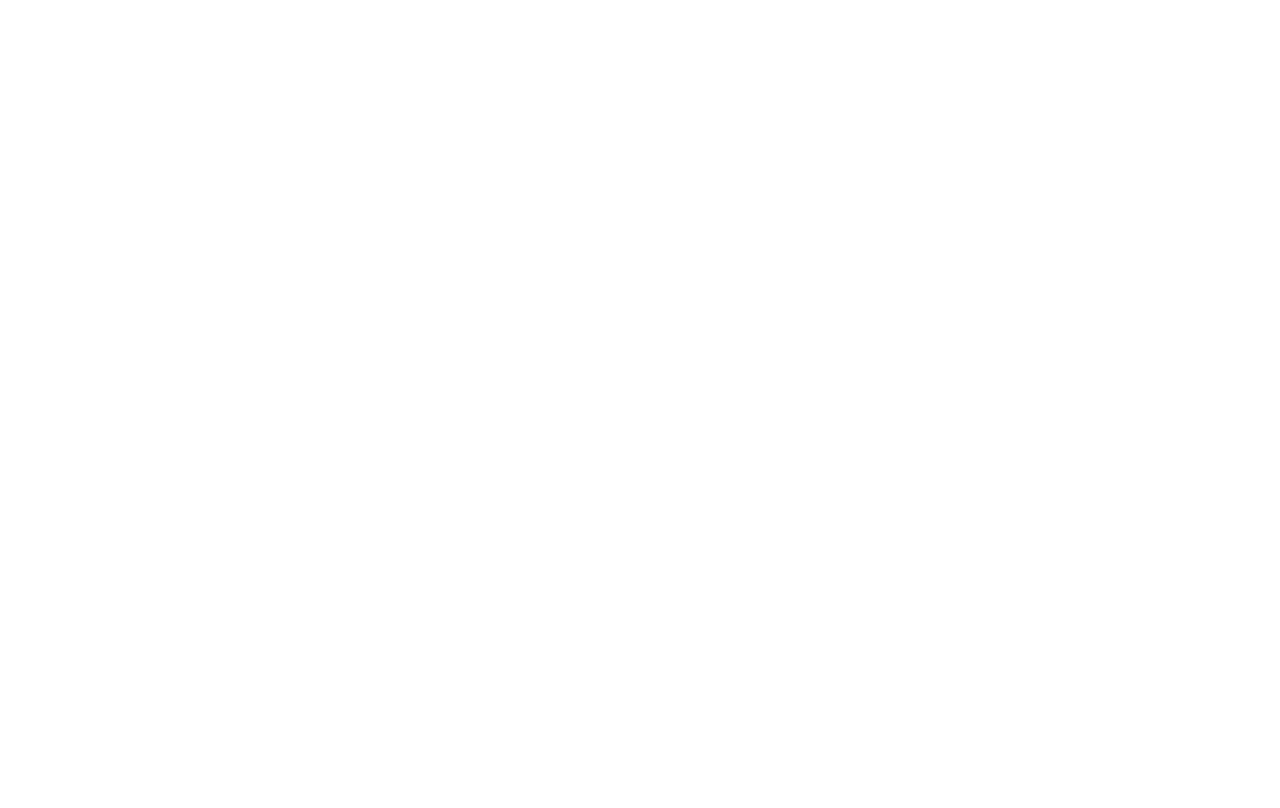
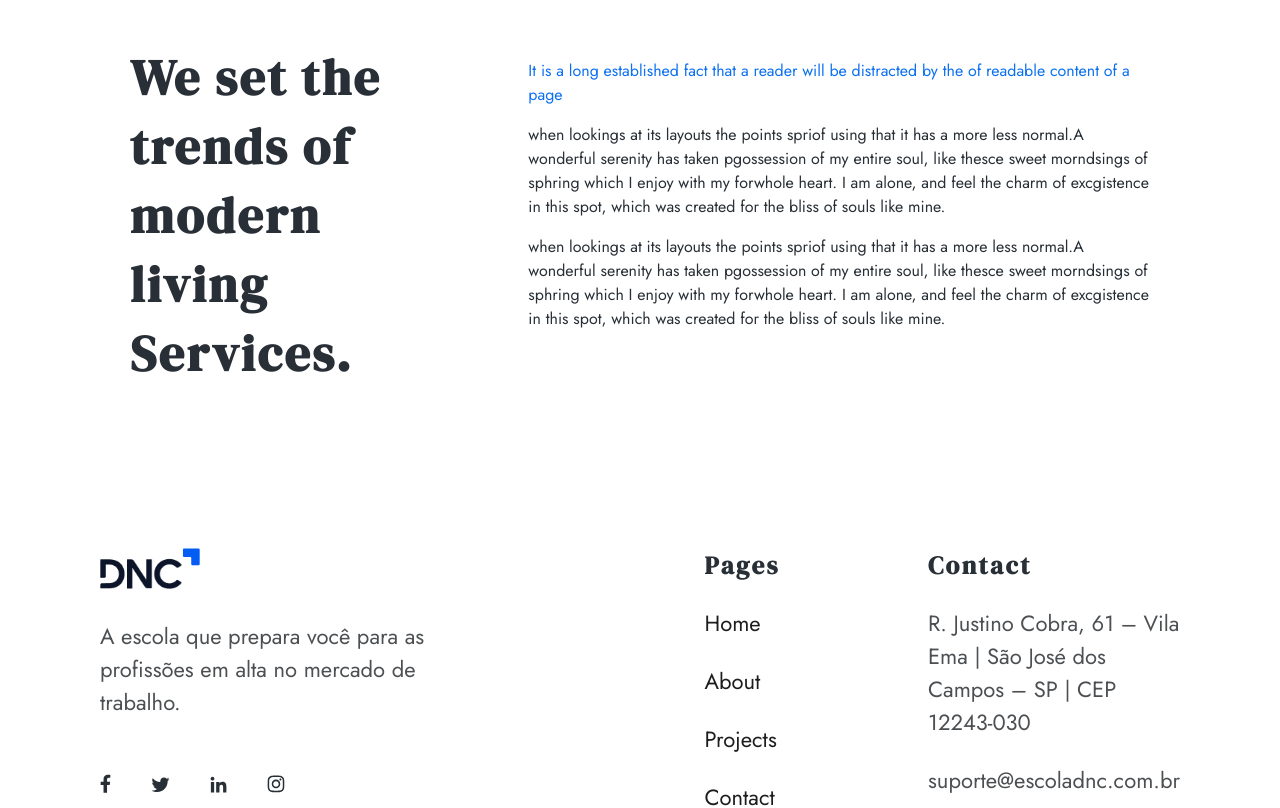
Before and after one commit to HugoZAuad/ARQ_DNC_HZA, a React (Vite) app: page /about in a window 1280 px wide. Shown: the part 620-1428 px from the top of the page. Before the commit the page ends 800 px from the top, so only its background shows below. Built offline with nearby package versions, Linux system fonts and the light colour scheme.

Commit message:
Feito a estilização e organização dos elementos das paes, feito a criação dos textos dentro do about e do contact, ficando de acordo com o que foi pedido no figma

```diff
--- /dev/null
+++ b/src/Components/AboutText/AboutText.css
@@ -0,0 +1,18 @@
+.text-section{
+    column-gap: 97px;
+    margin: 160px auto;
+}
+
+.text-section-text h2{
+    font-size: 50px;
+}
+
+.text-section-text p{
+    font-size: 25px;
+}
+
+@media (max-width: 768px) {
+    .text-section{
+        flex-direction: column;
+    }
+  }
--- /dev/null
+++ b/src/Components/AboutText/AboutText.jsx
@@ -0,0 +1,37 @@
+import "./AboutText.css";
+
+function AboutText() {
+  return (
+    <div className="container">
+      <div className="text-section d-flex">
+        <div className="text-section-text">
+          <h2>We set the trends of modern living Services.  </h2>
+        </div>
+        <div className="text-section-textx">
+          <p className="primary-color">
+            It is a long established fact that a reader will be distracted by
+            the of readable content of a page
+          </p>
+          <p>
+            when lookings at its layouts the points spriof using that it has a
+            more less normal.A wonderful serenity has taken pgossession of my
+            entire soul, like thesce sweet morndsings of sphring which I enjoy
+            with my forwhole heart. I am alone, and feel the charm of
+            excgistence in this spot, which was created for the bliss of souls
+            like mine.
+          </p>
+          <p>
+            when lookings at its layouts the points spriof using that it has a
+            more less normal.A wonderful serenity has taken pgossession of my
+            entire soul, like thesce sweet morndsings of sphring which I enjoy
+            with my forwhole heart. I am alone, and feel the charm of
+            excgistence in this spot, which was created for the bliss of souls
+            like mine.
+          </p>
+        </div>
+      </div>
+    </div>
+  );
+}
+
+export default AboutText;
--- /dev/null
+++ b/src/Components/ContactForm/ContactForm.css
@@ -0,0 +1,10 @@
+.contact-form{
+    margin: 160px auto;
+    max-width: 797px;
+    text-align: center;
+    width: 100%;
+}
+
+.contact-form h2{
+    font-size: 50px;
+}
--- /dev/null
+++ b/src/Components/ContactForm/ContactForm.jsx
@@ -0,0 +1,12 @@
+import "./ContactForm.css";
+
+function ContactForm() {
+  return (
+    <div className="contact-form d-flex fd-column al-center">
+      <h2>We love meeting new people and helping them.</h2>
+      <form> WIP... </form>
+    </div>
+  );
+}
+
+export default ContactForm;
--- a/src/Components/Footer/Footer.jsx
+++ b/src/Components/Footer/Footer.jsx
@@ -14,7 +14,7 @@
   return (
     <footer>
       <div className="container">
-        <div className="d-flex jc-space-between">
+        <div className="d-flex jc-space-between mobile-fd-column">
           <div className="footer-logo-col">
             <img src={Logo} className="footer-logo" alt="DNC LOGO" />
             <p className="grey-1-color">
@@ -36,7 +36,7 @@
               </a>
             </div>
           </div>
-          <div className="d-flex">
+          <div className="d-flex mobile-fd-column">
             <div className="footer-col">
               <h3>Pages</h3>
               <ul>
--- a/src/Pages/About.jsx
+++ b/src/Pages/About.jsx
@@ -1,8 +1,18 @@
+import AboutText from "../Components/AboutText/AboutText";
+import Header from "../Components/Header/Header";
+import Banner from "../Components/Banner/Banner";
+import Footer from "../Components/Footer/Footer";
+
 function About() {
     return(
         <>
-
-        </>
+        <Header />
+        <Banner title="About" image="about.jpg" />
+        <div className="container">
+          <AboutText />
+        </div>
+        <Footer />
+      </>
     )
 }
 
--- a/src/Pages/Contact.jsx
+++ b/src/Pages/Contact.jsx
@@ -1,8 +1,18 @@
+import Header from "../Components/Header/Header";
+import Banner from "../Components/Banner/Banner";
+import ContactForm from "../Components/ContactForm/ContactForm";
+import Footer from "../Components/Footer/Footer";
+
 function Contact() {
     return(
         <>
-
-        </>
+        <Header />
+        <Banner title="Contact" image="contact.jpg" />
+        <div className="container">
+            <ContactForm />
+        </div>
+        <Footer />
+      </>
     )
 }
 
--- a/src/Pages/Home.jsx
+++ b/src/Pages/Home.jsx
@@ -1,5 +1,3 @@
-import Banner from "../Components/Banner/Banner";
-import Button from "../Components/Button/Button";
 import Header from "../Components/Header/Header";
 import Hero from "../Components/Hero/Hero";
 import Footer from "../Components/Footer/Footer";
--- a/src/Pages/Projects.jsx
+++ b/src/Pages/Projects.jsx
@@ -1,8 +1,18 @@
+import Header from "../Components/Header/Header";
+import Banner from "../Components/Banner/Banner";
+import Footer from "../Components/Footer/Footer";
+import ProjectsList from "../Components/ProjectsList/ProjectsList";
+
 function Projects() {
     return(
         <>
-
-        </>
+        <Header />
+        <Banner title="Projects" image="projects.jpg" />
+        <div className="container">
+          <ProjectsList />
+        </div>
+        <Footer />
+      </>
     )
 }
 
```
Also changed, not shown: src/main.css (line endings or trailing spaces).
